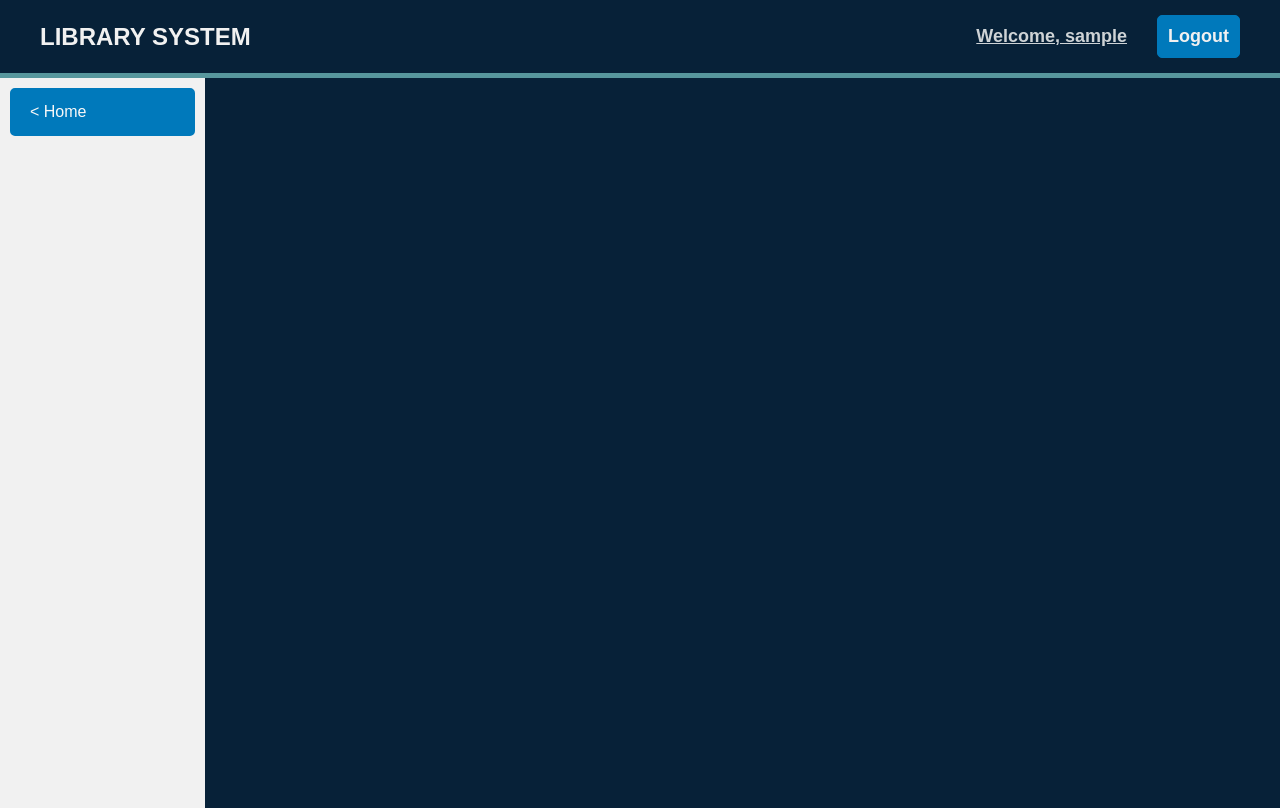
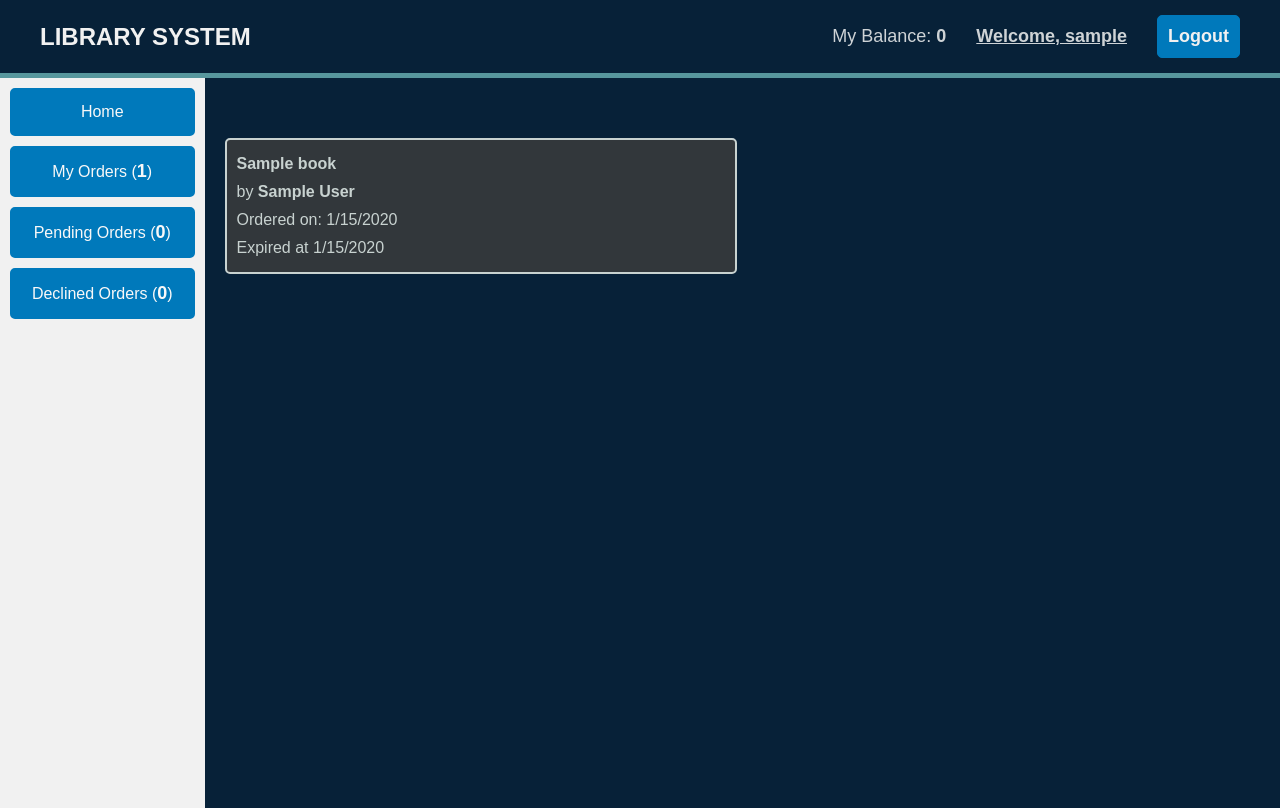
Before and after one commit to sriinath/LibraryManagement, a Django app: page /order/view in a window 1280 px wide. Run offline with Django 3.2, Linux system fonts and the light colour scheme; a user stored in the database is signed in; tables that the repository leaves empty hold one stand-in row (values such as "Sample post").

Commit message:
- Order Page UI update - API and UI enabled to see the order under different status

```diff
--- a/order/models.py
+++ b/order/models.py
@@ -7,7 +7,7 @@ from datetime import timedelta, datetime
 class Order(models.Model):
     id = models.AutoField(primary_key=True)
     ordered_at = models.DateTimeField(auto_now=True)
-    expected_return_date = models.DateTimeField(default=datetime.now() + timedelta(days=15))
+    expected_return_date = models.DateTimeField(null=True, blank=True)
     actual_return_date = models.DateTimeField(null=True, blank=True)
     status = models.IntegerField(choices=((1, 'pending'), (2, 'approved'), (3, 'declined')), default=1)
     book = models.ForeignKey(Books, on_delete=models.CASCADE, default=None)
@@ -18,4 +18,4 @@ class Order(models.Model):
         return str(self.id)
 
     def is_expired(self):
-        return self.expected_return_data < datetime.now()
+        return self.expected_return_date < datetime.now()
--- a/order/templates/orders/my_orders.html
+++ b/order/templates/orders/my_orders.html
@@ -1,46 +1,69 @@
 {% extends "base.html" %}
 {% block sidecontent %}
-    <a class='order_details' href='/'>&lt; Home</a>
+    <a class='order_details' href='/'>Home</a>
 {% endblock %}
 {% block content %}
-    <div id='mainbar'></div>
+    <div id='mainbar'>
+        <div id="order_title" class="title"></div>
+    </div>
     <style>
         #mainbar {
             padding: 15px;
             width: 85%;
         }
         .title {
-            padding: 10px;
+            padding: 10px 10px 30px;
             font-weight: bold;
             font-family: sans-serif;
             font-size: 20px;
-            color: #555;
+            color: #f6f5f1;
+            text-transform: capitalize;
         }
         .order_wrapper {
-            display: table;
-            width: 100%;
+            display: flex;
             font-family: sans-serif;
+            flex-wrap: wrap;
         }
-        .order_wrapper td {
-            text-align: center;
-            background-color: #f1f1f1;
-            color: #395697;
+        .item_wrapper {
             padding: 10px;
+            border: 2px solid;
+            background: #32373b;
+            border-radius: 5px;
+            color: #c8d2d0;
+            flex: 0 calc(50% - 10px);
+            margin: 5px;
+            box-sizing: border-box;
         }
-        .order_wrapper th {
-            text-align: center;
-            background-color: #395697;
-            color: #f1f1f1;
-            font-weight: bold;
-            padding: 10px;
-            font-size: 18px;
+        .item_info {
+            padding: 5px 0px;
+            font-size: 16px;
         }
     </style>
     <script>
-        const DOMNode = document.createElement('table')
-        DOMNode.classList.add('order_wrapper')
-        fetch('/order/get', {
-            method: 'POST',
+        const getStatusId = (status) => {
+            switch(status) {
+                case 'pending': return 1
+                case 'approved': return 2
+                case 'declined': return 3
+                default: return 2
+            }
+        }
+        let currLocation = location.search ? location.search.split('?')[1] : ''
+        let statusId = 2
+        if(currLocation) {
+            const currLocationArr = currLocation.split('&')
+            currLocationArr.map(path => {
+                if(path) {
+                    const [key, value] = path.split('=')
+                    if(key && key === 'status' && value) {
+                        document.getElementById('order_title').innerText=`${value} Orders`
+                        statusId = getStatusId(value)
+                    }
+                }
+            })
+        }
+        fetch(`/order/get?user_id={{user_id}}&status=${statusId}`, {
+            method: 'GET',
             headers: {
                 "X-CSRFToken": getCookie("csrftoken")
             }
@@ -48,56 +71,101 @@
         .then (data => data.json())
         .then(resp => {
             if(resp && resp.status && resp.status.toLowerCase() === 'success' && resp.data && resp.data.length) {
-                let row_el = document.createElement('tr')
-                let book_name = document.createElement('th')
-                book_name.innerText = 'Name'
-                let author_name = document.createElement('th')
-                author_name.innerText = 'Author'
-                let start_date = document.createElement('th')
-                start_date.innerText = 'Start Date'
-                let end_date = document.createElement('th')
-                end_date.innerText = 'End Date'
-                let expired = document.createElement('th')
-                expired.innerText = 'Is Expired?'
-                let outstanding_days = document.createElement('th')
-                outstanding_days.innerText = 'Outstandng Days'
-                row_el.append(
-                    book_name,
-                    author_name,
-                    start_date,
-                    end_date,
-                    expired,
-                    outstanding_days
-                )
-                DOMNode.append(row_el)
-                resp.data.map(node => {
-                    row_el = document.createElement('tr')
-                    book_name = document.createElement('td')
-                    book_name.innerText = node.name || ''
-                    author_name = document.createElement('td')
-                    author_name.innerText = node.author || ''
-                    start_date = document.createElement('td')
-                    start_date.innerText = node.start_date || ''
-                    end_date = document.createElement('td')
-                    end_date.innerText = node.end_date || ''
-                    expired = document.createElement('td')
-                    expired.innerText = node.is_expired ? 'Yes' : 'No'
-                    outstanding_days = document.createElement('td')
-                    outstanding_days.innerText = node.is_expired && node.outstanding_days ? Math.abs(node.outstanding_days) : '-'
-                    row_el.append(
-                        book_name,
-                        author_name,
-                        start_date,
-                        end_date,
-                        expired,
-                        outstanding_days
+                const DOMNode = document.createElement('div')
+                DOMNode.classList.add('order_wrapper')
+                resp.data.map(order => {
+                    const {
+                        price,
+                        is_expired,
+                        name,
+                        author,
+                        ordered_at,
+                        status,
+                        expected_return_date,
+                        approved_by
+                    } = order
+                    const item_wrapper = document.createElement('div')
+                    item_wrapper.classList.add('item_wrapper')
+                    const titleEl = document.createElement('div')
+                    titleEl.classList.add('item_info')
+                    titleEl.innerHTML = `<b>${name}</b>`
+                    const authorEl = document.createElement('div')
+                    authorEl.classList.add('item_info')
+                    authorEl.innerHTML = `by <b>${author}</b>`
+                    // const priceEl = document.createElement('div')
+                    // priceEl.classList.add('item_info')
+                    // priceEl.innerText = price
+                    const ordered_on = document.createElement('div')
+                    ordered_on.classList.add('item_info')
+                    ordered_on.innerText = `Ordered on: ${new Date(ordered_at).toLocaleDateString()}`
+                    item_wrapper.append(
+                        titleEl,
+                        authorEl,
+                        // priceEl,
+                        ordered_on
                     )
-                    DOMNode.append(row_el)
+                    if(status && status === 2) {
+                        let return_date = ''
+                        if(expected_return_date) {
+                            return_date = new Date(expected_return_date).toLocaleDateString()
+                            const expired = document.createElement('div')
+                            expired.classList.add('item_info')
+                            if(is_expired) {
+                                expired.innerText = `Expired at ${return_date}`
+                            } else {
+                                expired.innerText = `Will expire on ${return_date}`
+                            }
+                            item_wrapper.append(expired)
+                        }
+                    }
+                    DOMNode.append(item_wrapper)
                 })
-                let title_el = document.createElement('div')
-                title_el.innerText='Orders'
-                title_el.classList.add('title')
-                document.getElementById('mainbar').append(title_el)
+                // let row_el = document.createElement('tr')
+                // let book_name = document.createElement('th')
+                // book_name.innerText = 'Name'
+                // let author_name = document.createElement('th')
+                // author_name.innerText = 'Author'
+                // let start_date = document.createElement('th')
+                // start_date.innerText = 'Start Date'
+                // let end_date = document.createElement('th')
+                // end_date.innerText = 'End Date'
+                // let expired = document.createElement('th')
+                // expired.innerText = 'Is Expired?'
+                // let outstanding_days = document.createElement('th')
+                // outstanding_days.innerText = 'Outstandng Days'
+                // row_el.append(
+                //     book_name,
+                //     author_name,
+                //     start_date,
+                //     end_date,
+                //     expired,
+                //     outstanding_days
+                // )
+                // DOMNode.append(row_el)
+                // resp.data.map(node => {
+                //     row_el = document.createElement('tr')
+                //     book_name = document.createElement('td')
+                //     book_name.innerText = node.name || ''
+                //     author_name = document.createElement('td')
+                //     author_name.innerText = node.author || ''
+                //     start_date = document.createElement('td')
+                //     start_date.innerText = node.start_date || ''
+                //     end_date = document.createElement('td')
+                //     end_date.innerText = node.end_date || ''
+                //     expired = document.createElement('td')
+                //     expired.innerText = node.is_expired ? 'Yes' : 'No'
+                //     outstanding_days = document.createElement('td')
+                //     outstanding_days.innerText = node.is_expired && node.outstanding_days ? Math.abs(node.outstanding_days) : '-'
+                //     row_el.append(
+                //         book_name,
+                //         author_name,
+                //         start_date,
+                //         end_date,
+                //         expired,
+                //         outstanding_days
+                //     )
+                //     DOMNode.append(row_el)
+                // })
                 document.getElementById('mainbar').append(DOMNode)
             }
         })
--- a/templates/base.html
+++ b/templates/base.html
@@ -18,6 +18,7 @@
         <div class="header_title">LIBRARY SYSTEM</div>
         {% if is_authenticated %}
             <div class='home_wrapper'>
+                <div class='balance'>My Balance: <span id="my_balance">0</span></div>
                 <div class='user'>Welcome, {{user}}</div>
                 <a class='home_link' href='\logout'>Logout</a>
             </div>
@@ -32,6 +33,9 @@
         <div class="sidebar">
             {% block sidecontent %}
             {% endblock %}
+            <a class='order_details' href='/order/view?status=approved'>My Orders (<span id='my_order'>0</span>)</a>
+            <a class='order_details' href='/order/view?status=pending'>Pending Orders (<span id='pend_order'>0</span>)</a>
+            <a class='order_details' href='/order/view?status=declined'>Declined Orders (<span id='dec_order'>0</span>)</a>
         </div>
         {% block content %}
         {% endblock %}
@@ -43,6 +47,10 @@
         font-family: sans-serif;
         color: #ced3d6;
         margin: 0px;
+    }
+    .balance {
+        padding-right: 30px;
+        font-weight: normal;
     }
     .user {
         text-decoration: underline;
@@ -91,8 +99,7 @@
         padding: 0px 10px;
         background: #f1f1f1;
     }
-    .order_details,
-    .balance {
+    .order_details {
         font-size: 16px;
         font-family: sans-serif;
         padding: 10px 15px;
@@ -105,9 +112,36 @@
         border-radius: 5px;
         margin: 10px 0px;
         text-decoration: none;
+        text-align: center;
     }
-    .balance span {
+    .balance span,
+    .order_details span {
         font-weight: bold;
         font-size: 18px;
     }
 </style>
+<script>
+    const getTotalOrder = () => {
+        let user_id = sessionStorage.getItem('user_id')
+        fetch('/order/count?user_id=' + user_id)
+        .then (data => data.json())
+        .then(resp => {
+            const {
+                status,
+                data
+            } = resp;
+            const {
+                pending,
+                approved,
+                declined
+            } = data;
+            if (status && status.toLowerCase() === 'success') {
+                document.getElementById('pend_order').innerText = pending || 0
+                document.getElementById('my_order').innerText = approved || 0
+                document.getElementById('dec_order').innerText = declined || 0
+            }
+        })
+        .catch(err => console.log(err));
+    }
+    getTotalOrder();
+</script>
```
Also changed, not shown: books/api.py (+9 -67 lines), order/api.py (+65 -45 lines), users/templates/books/home.html (+5 -21 lines), books/migrations/0003_auto_20200222_1034.py (added), order/migrations/0003_auto_20200222_1034.py (added), users/migrations/0002_auto_20200222_1034.py (added).
